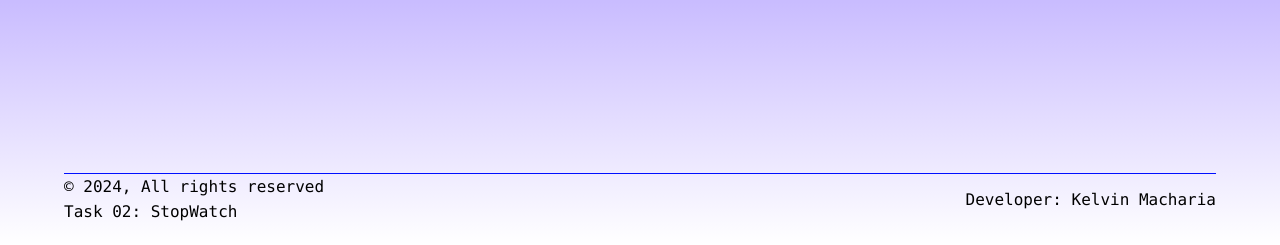
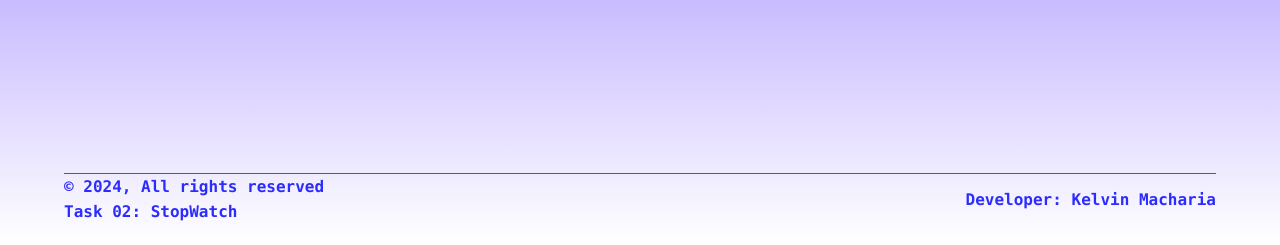
Before and after one commit to kelvinmacharia254/PRODIGY_WD_02, a plain HTML site: page index.html in a window 1280 px wide. Shown: the part 555-800 px from the top of the page. Drawn offline with Linux system fonts and the light colour scheme; files whose address does not match are found by name.

Commit message:
Update README.md
update readme

```diff
--- a/css/styles.css
+++ b/css/styles.css
@@ -31,6 +31,7 @@ body {
     min-height: 100vh;
     font-family: Consolas, Arial, sans-serif;
     font-size: 1.6em;
+    color:white;
     line-height: 1.6;
     background-image: linear-gradient(to bottom, #000fff, #7159ff, #a591ff, #d3c8ff, #ffffff);
     display: flex;
@@ -95,12 +96,14 @@ button:hover{
 
 /* || Footer */
 footer {
+    color: var(--main-bg-color);
+    font-weight: bold;
     width: 90%;
     margin-bottom: 2rem;
     display: flex;
     flex-direction: column;
     align-items: center;
-    border-top: 1px solid #000fff;
+    border-top: 1px solid var(--secondary-bg-color);
 }
 
 
```
Also changed, not shown: 1 other file.
